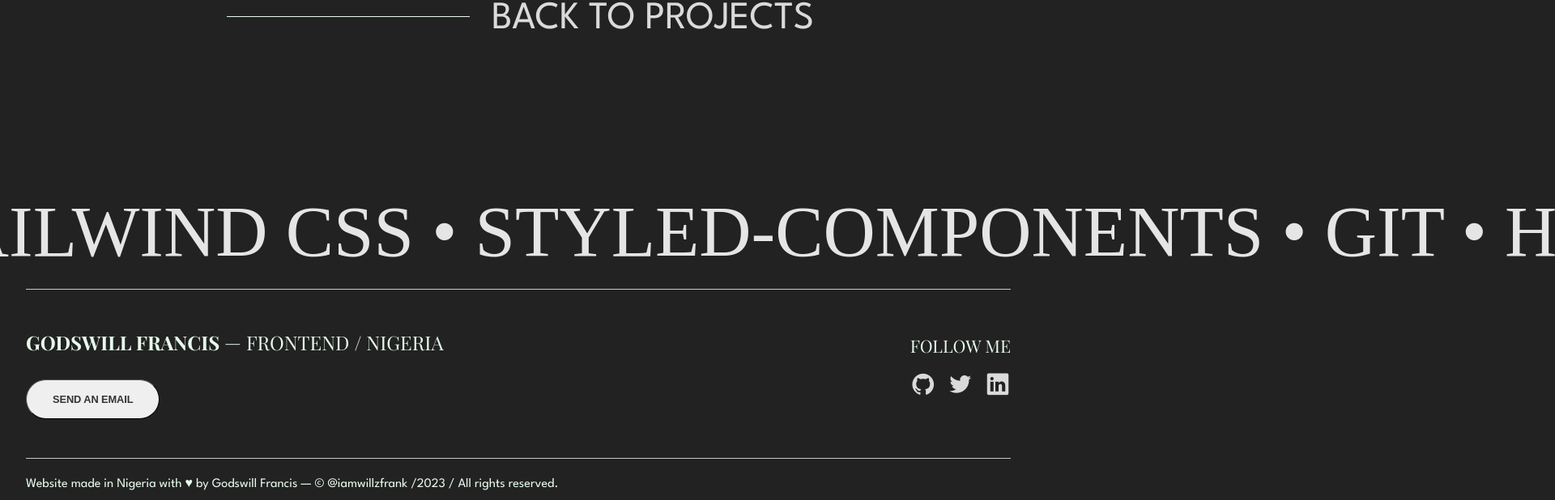
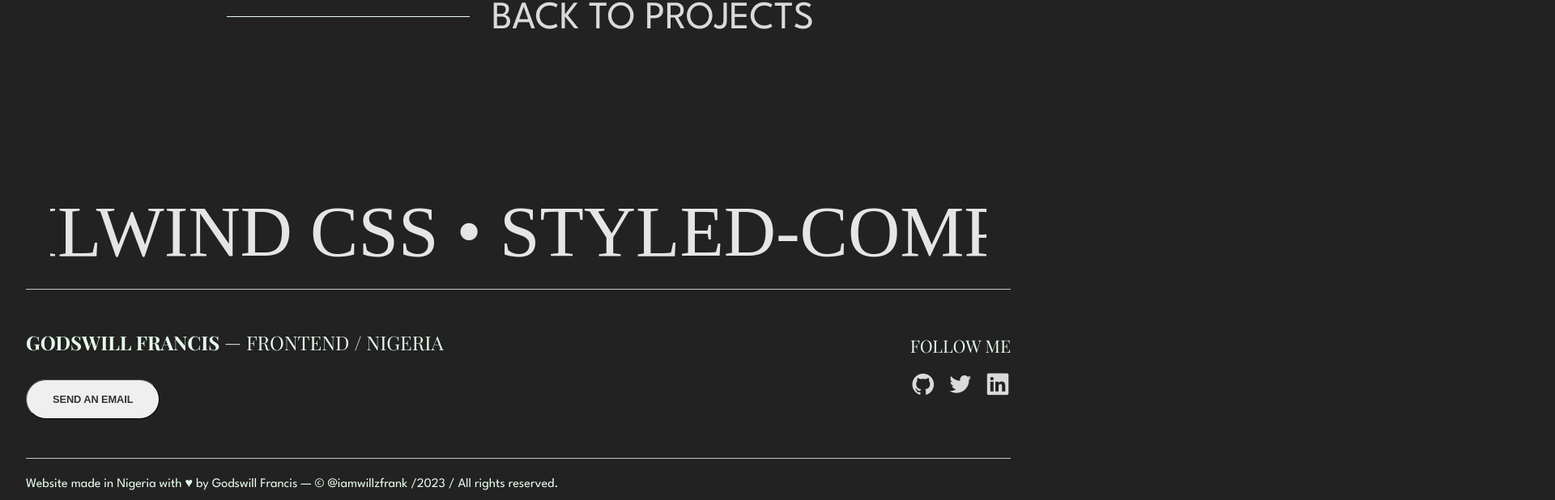
Before and after one commit to willzfrank/Portfolio-2.0, a Next.js app: page /project/machalavehicles in a window 1280 px wide. Shown: the part 3585-4203 px from the top of the page at 81% size, 1920 px wide, since content can reach past the window. Built offline with nearby package versions, Linux system fonts and the light colour scheme; a web font is replaced by a local one.

Commit message:
fixed overflow issues at project page

```diff
--- a/src/pages/project/machalavehicles.tsx
+++ b/src/pages/project/machalavehicles.tsx
@@ -202,8 +202,11 @@ const Artsy = (props: Props) => {
             </Link>
           </div>
         </ProjectContent>
-        <Marquee />
-
+        <div className="w95">
+          <div className="overflow_hidden">
+            <Marquee />
+          </div>
+        </div>
         <Footer />
       </ProjectHeader>
     </div>
--- a/src/pages/project/portfolio1.0.tsx
+++ b/src/pages/project/portfolio1.0.tsx
@@ -212,7 +212,11 @@ const Artsy = (props: Props) => {
             </Link>
           </div>
         </ProjectContent>
-        <Marquee />
+        <div className="w95">
+          <div className="overflow_hidden">
+            <Marquee />
+          </div>
+        </div>
         <Footer />
       </ProjectHeader>
     </div>
--- a/src/pages/project/vsonet.tsx
+++ b/src/pages/project/vsonet.tsx
@@ -204,7 +204,11 @@ const Artsy = (props: Props) => {
             </Link>
           </div>
         </ProjectContent>
-        <Marquee />
+        <div className="w95">
+          <div className="overflow_hidden">
+            <Marquee />
+          </div>
+        </div>
         <Footer />
       </ProjectHeader>
     </div>
```
